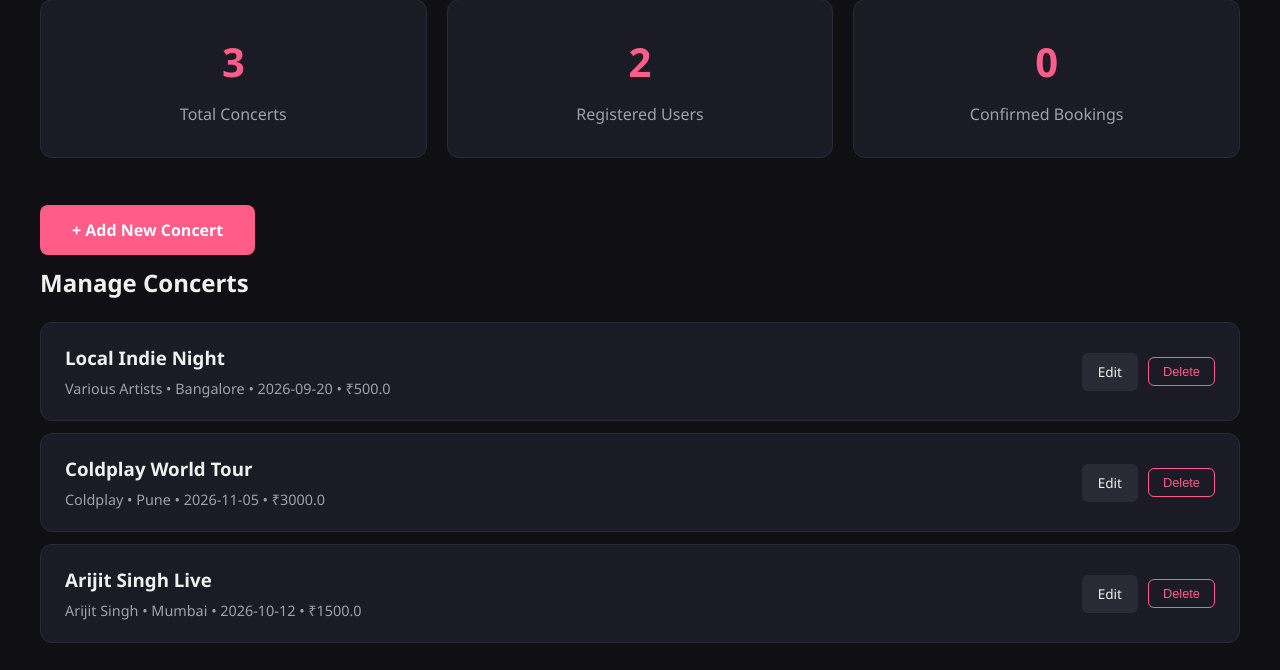
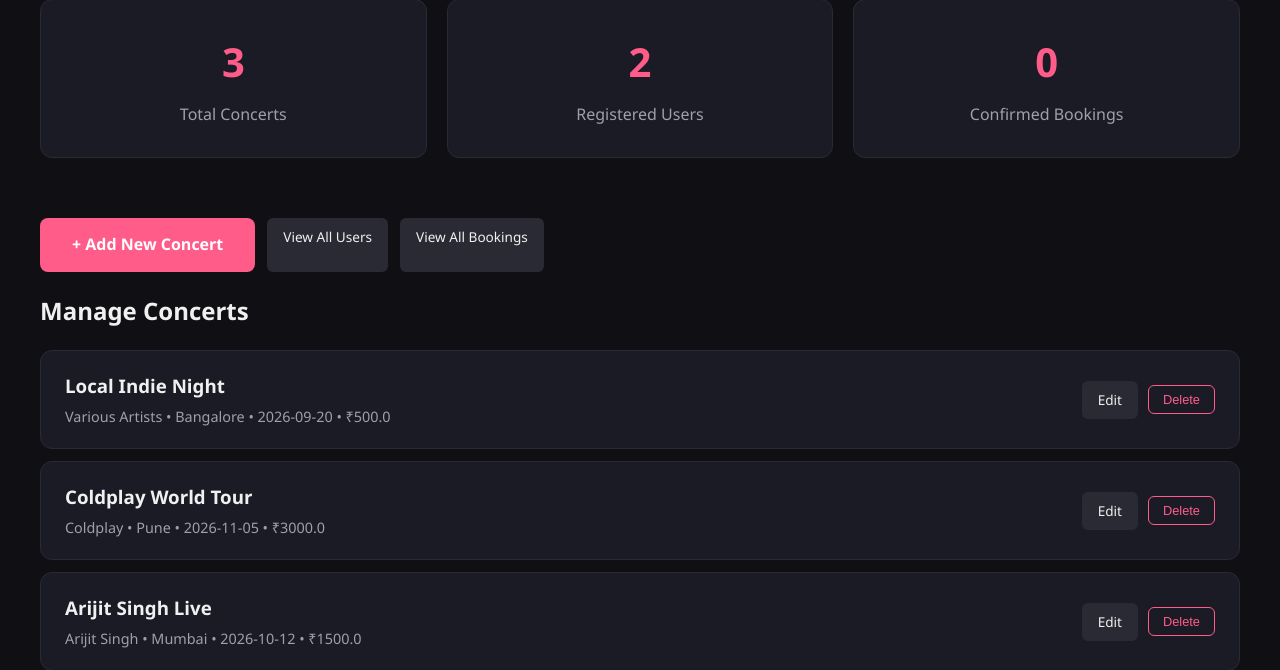
Before and after one commit to saeeg-zenn/concert-booking-system, a Flask app: page /admin in a window 1280 px wide. Shown: the part 253-923 px from the top of the page. Run offline with Flask 3, Linux system fonts and the light colour scheme; a user stored in the database is signed in; data comes from the database, SQL or seed files in the repository.

Commit message:
Stage 9: Complete admin dashboard - view all users and all bookings

```diff
--- a/app.py
+++ b/app.py
@@ -371,7 +371,7 @@
         connection.close()
         return "Cannot delete a concert that has existing bookings.", 400
 
-    connection.execute('DELETE FROM seats WHERE concert_id = ?', (concert_id,))
+        connection.execute('DELETE FROM seats WHERE concert_id = ?', (concert_id,))
     connection.execute('DELETE FROM concerts WHERE id = ?', (concert_id,))
     connection.commit()
     connection.close()
@@ -379,5 +379,35 @@
     return redirect(url_for('admin_dashboard'))
 
 
+@app.route('/admin/users')
+@admin_required
+def admin_users():
+    connection = get_db_connection()
+    users = connection.execute('SELECT id, name, email, role FROM users ORDER BY id').fetchall()
+    connection.close()
+    return render_template('admin-users.html', users=users)
+
+
+@app.route('/admin/bookings')
+@admin_required
+def admin_bookings():
+    connection = get_db_connection()
+    bookings = connection.execute('''
+        SELECT bookings.id AS booking_id,
+               bookings.booking_date,
+               bookings.total_amount,
+               bookings.status,
+               users.name AS user_name,
+               users.email AS user_email,
+               concerts.concert_name
+        FROM bookings
+        JOIN users ON bookings.user_id = users.id
+        JOIN concerts ON bookings.concert_id = concerts.id
+        ORDER BY bookings.booking_date DESC
+    ''').fetchall()
+    connection.close()
+    return render_template('admin-bookings.html', bookings=bookings)
+
+
 if __name__ == '__main__':
     app.run(debug=True)
--- a/templates/admin.html
+++ b/templates/admin.html
@@ -23,8 +23,10 @@
             <p class="stat-label">Confirmed Bookings</p>
         </div>
     </section>
-    <section style="padding: 0 40px;">
+    <section style="padding: 0 40px; display: flex; gap: 12px;">
     <a href="{{ url_for('add_concert') }}" class="btn-primary">+ Add New Concert</a>
+    <a href="{{ url_for('admin_users') }}" class="btn-secondary">View All Users</a>
+    <a href="{{ url_for('admin_bookings') }}" class="btn-secondary">View All Bookings</a>
 </section>
 <section class="admin-concert-list">
     <h2>Manage Concerts</h2>
```
Also changed, not shown: templates/admin-bookings.html (added, +27 -0 lines), templates/admin-users.html (added, +23 -0 lines).
